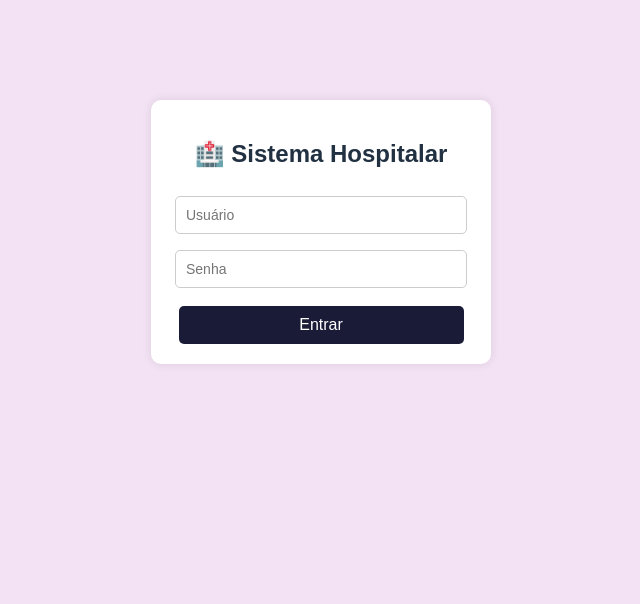
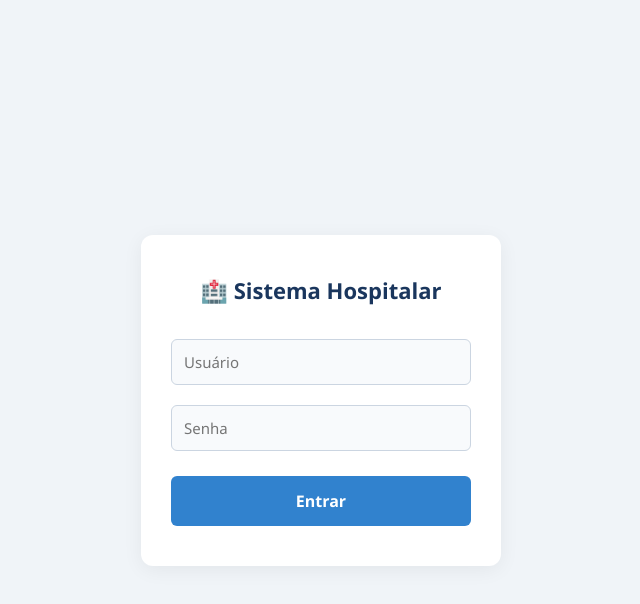
Before and after one commit to LaraBarretoS/projeto-sentinela, a website: page frontend/index.html in a window 1280 px wide. Shown: the whole page, without its empty margins (319-959 px from the left). Drawn offline with Linux system fonts and the light colour scheme.

Commit message:
Update index.css

```diff
--- a/frontend/css/index.css
+++ b/frontend/css/index.css
@@ -1,46 +1,73 @@
-body {
+/* ==========================================================================
+   INDEX.CSS - Tela de Login Hospitalar Premium
+   ========================================================================== */
+* {
+    box-sizing: border-box;
     margin: 0;
     padding: 0;
-    font-family: Arial, sans-serif;
-    background-color: #f3e2f4;
+    font-family: 'Segoe UI', Tahoma, Geneva, Verdana, sans-serif;
+}
+
+body {
+    background-color: #f0f4f8;
+    display: flex;
+    justify-content: center;
+    align-items: center;
+    min-height: 100vh;
 }
 
 .container {
-    width: 300px;
-    margin: 100px auto;
-    padding: 20px;
-    background-color: white;
-    border-radius: 10px;
+    width: 100%;
+    max-width: 360px;
+    padding: 40px 30px;
+    background-color: #ffffff;
+    border-radius: 12px;
     text-align: center;
-    box-shadow: 0 0 10px rgba(0,0,0,0.1);
+    box-shadow: 0 4px 20px rgba(0, 0, 0, 0.06);
 }
 
 h2 {
-    color: #213142;
-    margin-bottom: 20px;
+    color: #1a365d;
+    margin-bottom: 24px;
+    font-size: 22px;
+    display: flex;
+    align-items: center;
+    justify-content: center;
+    gap: 8px;
 }
 
 input {
-    width: 90%;
-    padding: 10px;
-    margin: 8px 0;
-    border: 1px solid #ccc;
-    border-radius: 5px;
-    font-size: 14px;
+    width: 100%;
+    padding: 12px;
+    margin: 10px 0;
+    border: 1px solid #cbd5e1;
+    border-radius: 6px;
+    font-size: 15px;
+    background-color: #f8fafc;
+    transition: all 0.3s ease;
+}
+
+input:focus {
+    outline: none;
+    border-color: #3182ce;
+    background-color: #ffffff;
+    box-shadow: 0 0 0 3px rgba(49, 130, 206, 0.15);
 }
 
 button {
-    width: 95%;
-    padding: 10px;
-    margin-top: 10px;
-    background-color: #1a1c37;
+    width: 100%;
+    padding: 14px;
+    margin-top: 15px;
+    background-color: #3182ce;
     color: white;
     border: none;
-    border-radius: 5px;
+    border-radius: 6px;
     font-size: 16px;
+    font-weight: bold;
     cursor: pointer;
+    transition: background-color 0.2s ease;
 }
 
 button:hover {
-    background-color: #2e324c;
+    background-color: #2b6cb0;
 }
```
